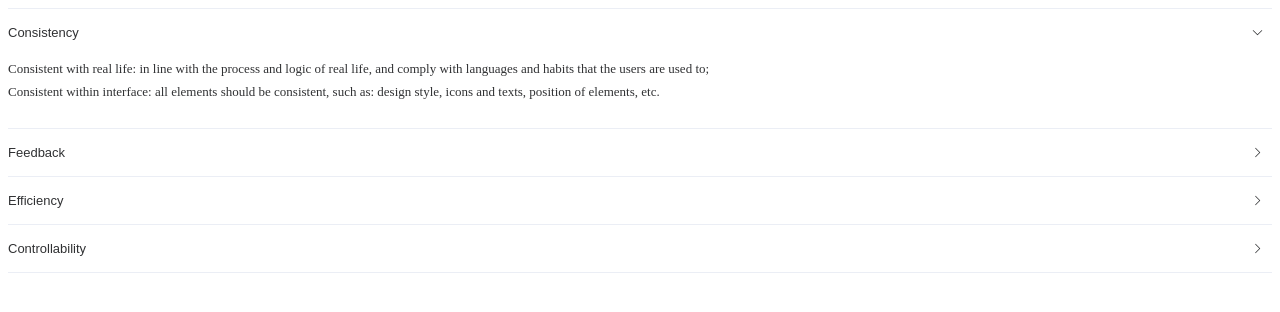
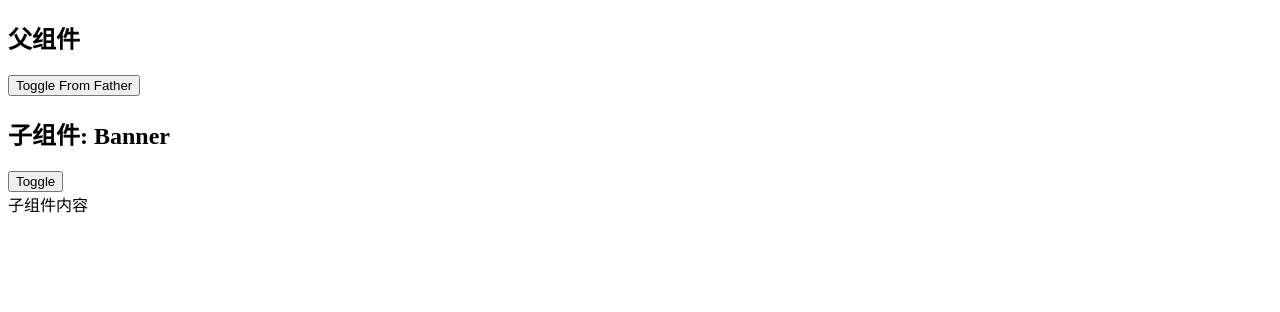
Before and after one commit to Vicecorehp/api-design-page-with-vue, a Vue app: page / in a window 1280 px wide. Shown: the top 312 px of the page. Built offline with nearby package versions, Linux system fonts and the light colour scheme; the HTML template or start-up script is replaced by a standard one.

Commit message:
defineExpose传递数据实现

```diff
--- a/src/App.vue
+++ b/src/App.vue
@@ -1,14 +1,13 @@
 <script setup lang="ts">
-import ApiDesigner from './view/ApiDesigner.vue';
+import Father from './components/newbie/Father.vue';
 </script>
 
 <template>
   <header>
     <div class="wrapper">
-      <ApiDesigner/>
+      <Father />
     </div>
   </header>
 </template>
 
-<style scoped>
-</style>
+<style scoped></style>
--- /dev/null
+++ b/src/components/newbie/Child.vue
@@ -0,0 +1,39 @@
+<template>
+    <section>
+        <h2>子组件: {{ title }}</h2>
+        <button @click="toggle">Toggle</button>
+        <div v-if="hidden">子组件内容</div>
+    </section>
+</template>
+
+<script lang="ts" setup>
+import { ref } from 'vue';
+
+const props = defineProps({
+    title: String,
+    sayHello: Function,
+});
+
+if (props.sayHello) {
+    props.sayHello();
+}
+
+// state
+const hidden = ref<Boolean>(true);
+// function
+function sayHelloFromChild() {
+    console.log('Hello from child');
+}
+
+// 暴露子组件信息
+defineExpose({
+    hidden,
+    sayHelloFromChild,
+});
+
+function toggle() {
+    hidden.value = !hidden.value;
+}
+</script>
+
+<style scoped></style>
--- /dev/null
+++ b/src/components/newbie/Father.vue
@@ -0,0 +1,35 @@
+<template>
+    <section>
+        <h2>父组件</h2>
+        <button @click="toggleFromFather">Toggle From Father</button>
+        <Child :title="title" :sayHello="sayHelloFromParent" ref="childRef" />
+    </section>
+</template>
+
+<script lang="ts" setup>
+import { onMounted, ref } from 'vue';
+import Child from './Child.vue';
+
+// state
+const title = ref<string>('Banner');
+// function
+function sayHelloFromParent() {
+    console.log('Hello from parent')
+}
+// ref
+const childRef = ref<null | {
+    hidden: Boolean,
+    sayHelloFromChild: Function,
+}>(null);
+onMounted(() => {
+    console.log('hidden from childRef', childRef.value?.hidden);
+    childRef.value?.sayHelloFromChild();
+});
+function toggleFromFather() {
+    if (childRef.value) {
+        childRef.value.hidden = !childRef.value.hidden;
+    }
+}
+</script>
+
+<style scoped></style>
```
